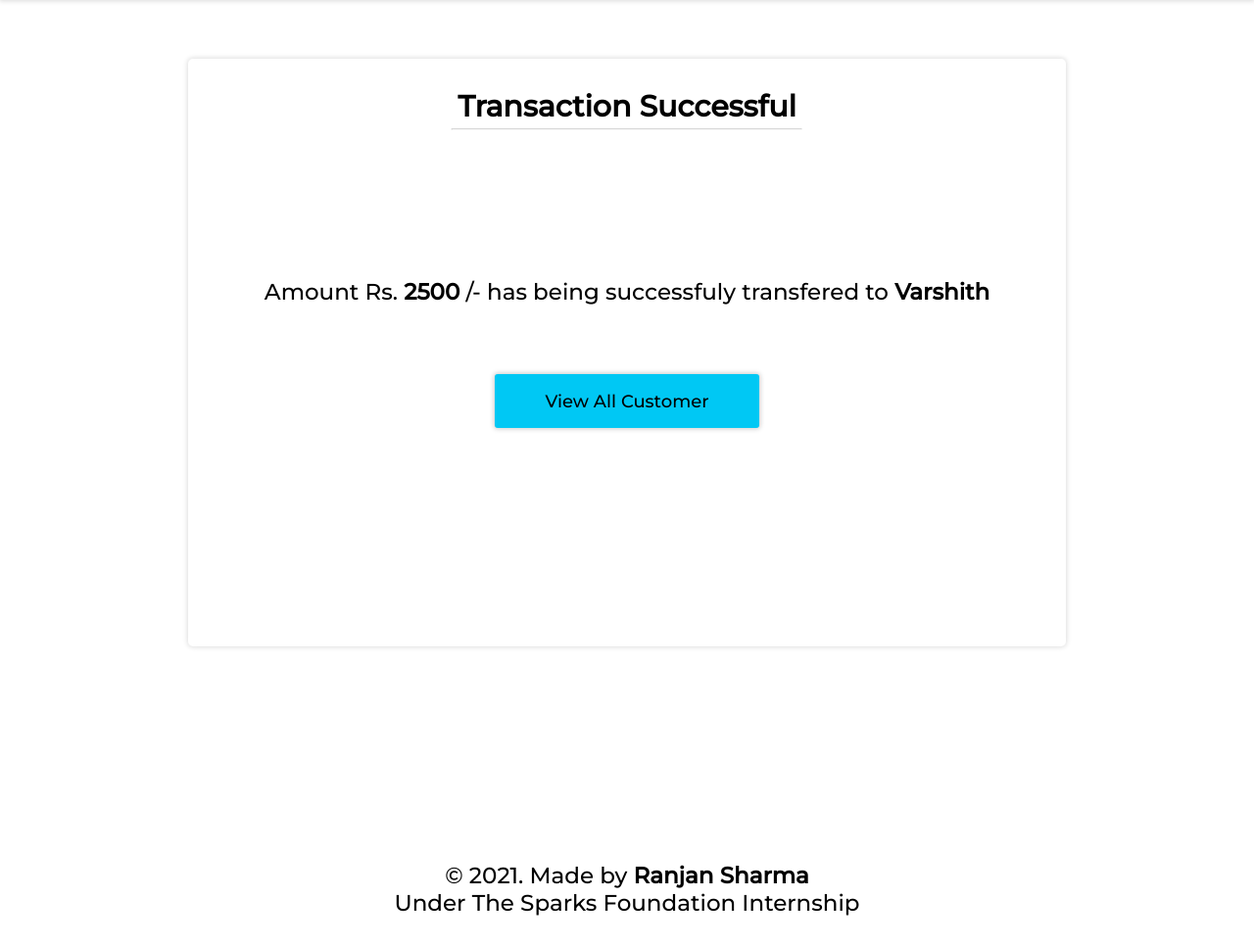
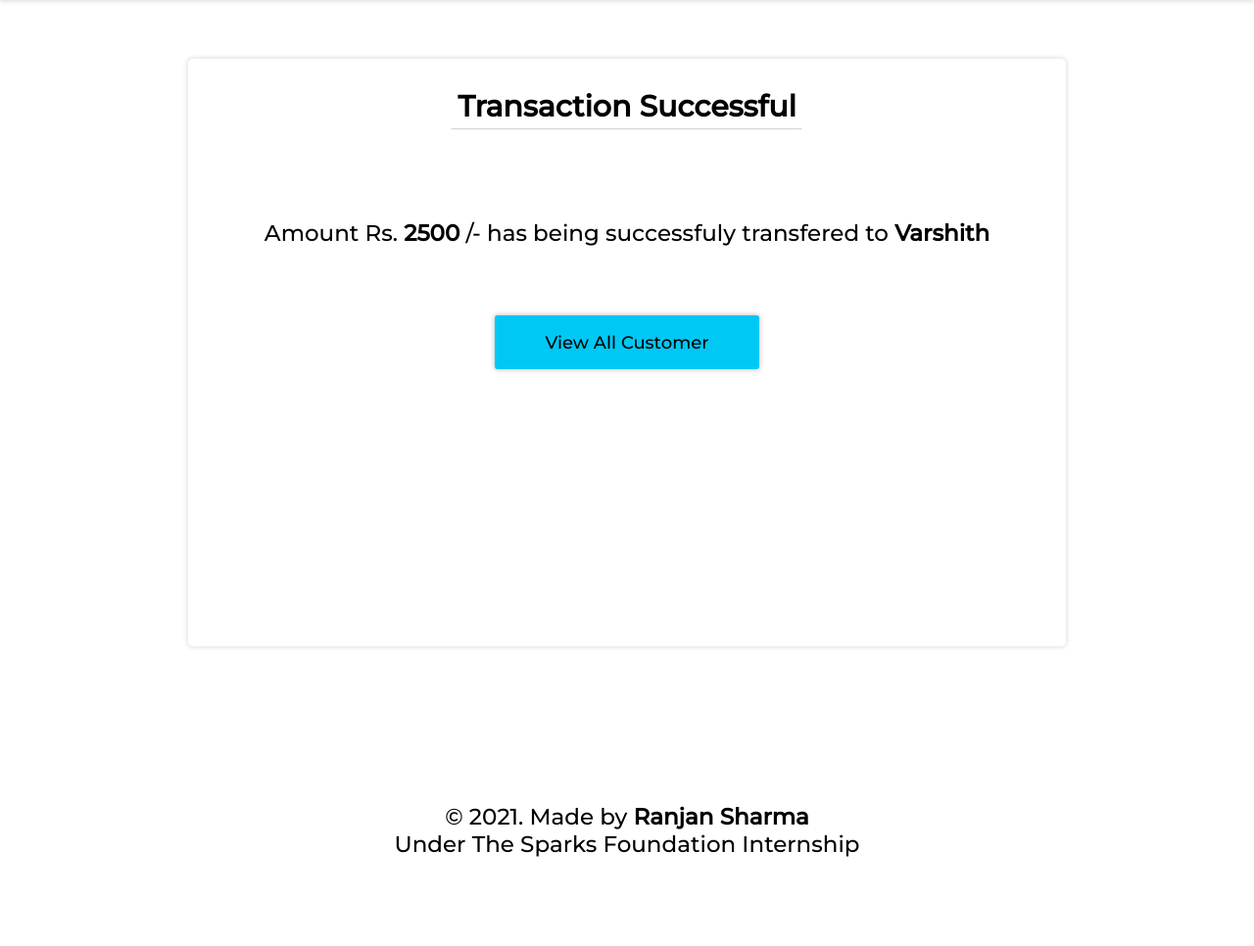
Before and after one commit to ranjansharma255/drs_bank, a PHP site: page /transferdata.php in a window 1280 px wide. Shown: the part 70-1036 px from the top of the page at 98% size. After the commit the page ends 945 px from the top, so only its background shows below. Run offline with PHP 8.4, Linux system fonts and the light colour scheme.

Commit message:
modified transfersuccess css file

```diff
--- a/css/transfersuccess.css
+++ b/css/transfersuccess.css
@@ -4,7 +4,7 @@ p {
     margin-right: auto;
     text-align: center;
     font-size: 23px;
-    margin-top: 150px;
+    margin-top: 90px;
 }
 
 .btn1 {
```
